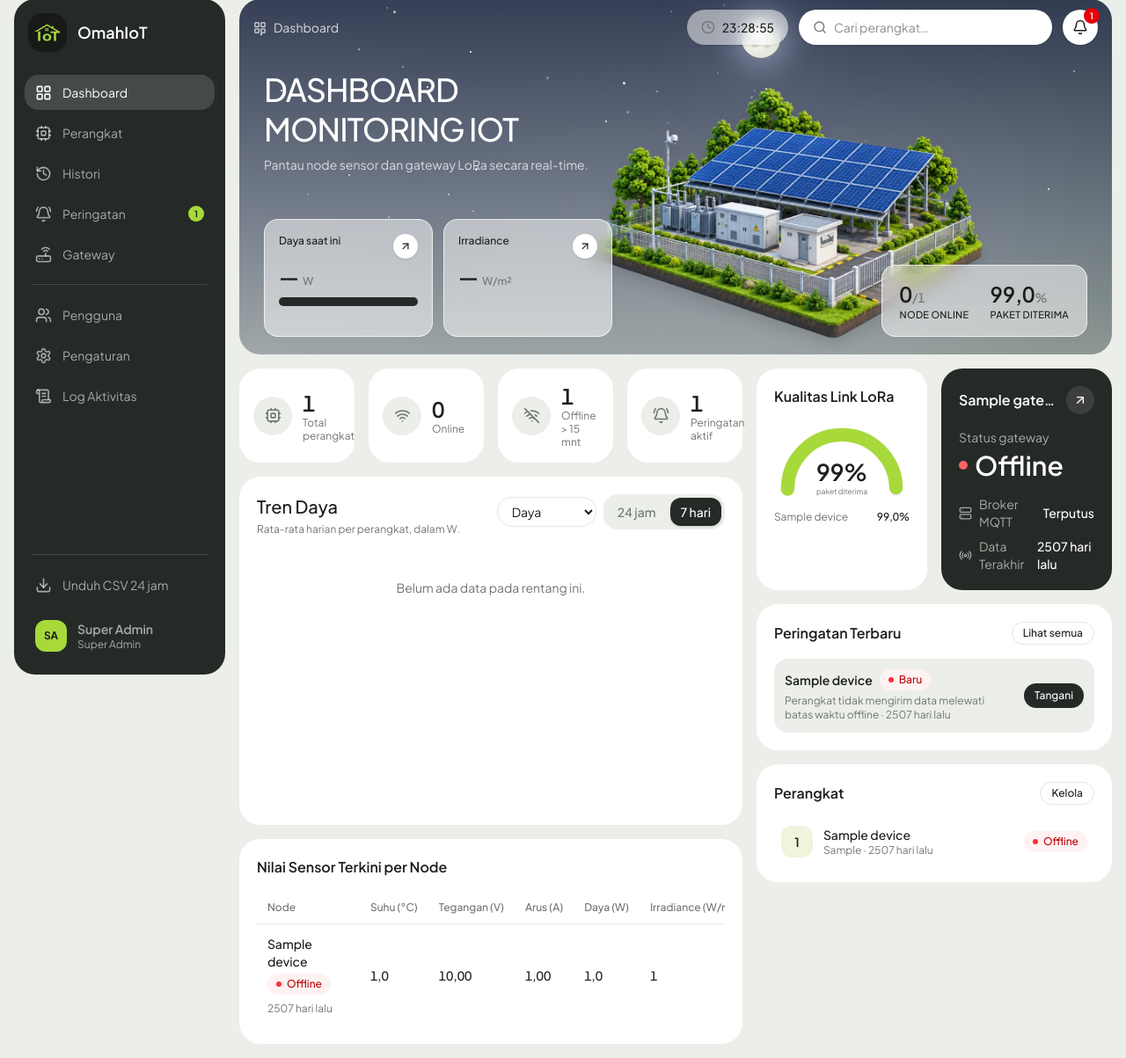
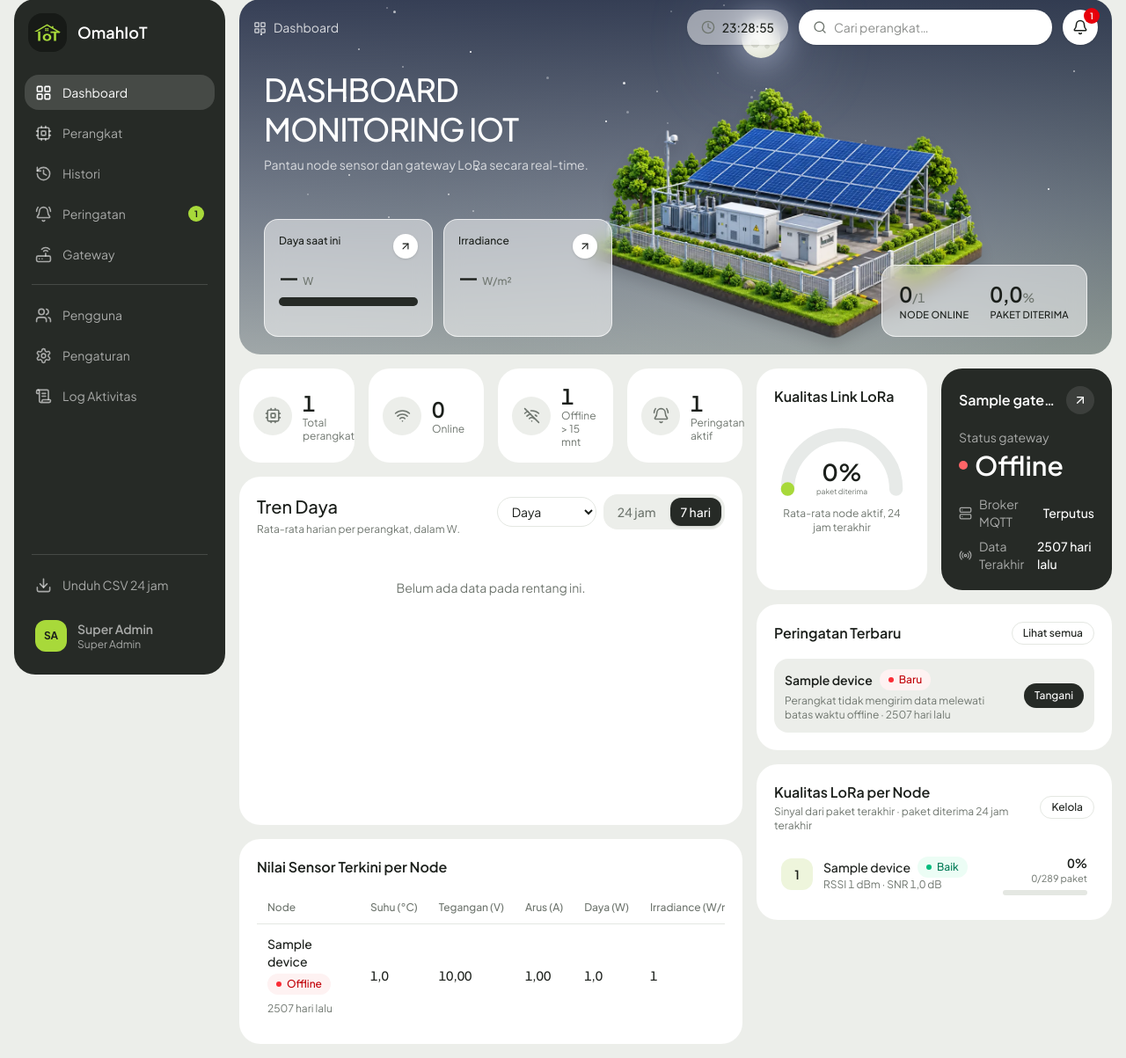
Before and after one commit to bayu3prayitno/dashboard_plts, a Laravel app: page /dashboard in a window 1280 px wide. Shown: the part 17-1220 px from the top of the page at 88% size. Run offline with Laravel 12, Linux system fonts and the light colour scheme; a user stored in the database is signed in; data comes from the database, SQL or seed files in the repository; tables that the repository leaves empty hold one stand-in row (values such as "Sample post"); style sheets or scripts are compiled from the project's sources.

Commit message:
feat: dashboard tambah paket loss

```diff
--- a/app/Http/Controllers/DashboardController.php
+++ b/app/Http/Controllers/DashboardController.php
@@ -10,6 +10,7 @@ use App\Support\SettingsCache;
 use Carbon\CarbonImmutable;
 use Illuminate\Database\Eloquent\Builder;
 use Illuminate\Http\Request;
+use Illuminate\Support\Carbon;
 use Illuminate\Support\Collection;
 use Illuminate\Support\Facades\Cache;
 use Illuminate\Support\Facades\DB;
@@ -84,8 +85,15 @@ class DashboardController extends Controller
         $powerPeak = max(array_map(fn ($p) => $p['value'] ?? 0, $trend['avg']['power']['24h']));
         $powerShare = $powerNow !== null && $powerPeak > 0 ? min(100, $powerNow / $powerPeak * 100) : 0;
 
-        $links = array_values(array_filter($devices, fn ($d) => $d['aktif'] && $d['packet_loss'] !== null));
-        $received = $this->average(array_map(fn ($d) => 100 - $d['packet_loss'], $links));
+        // Paket diterima per node (24 jam terakhir) + kualitas sinyal LoRa dari paket terakhir
+        $linkStats = $this->linkStats(array_column($devices, 'id'));
+        foreach ($devices as &$d) {
+            $d['link'] = $linkStats[$d['id']];
+        }
+        unset($d);
+
+        $links = array_values(array_filter($devices, fn ($d) => $d['aktif'] && $d['link']['percent'] !== null));
+        $received = $this->average(array_map(fn ($d) => $d['link']['percent'], $links));
 
         return view('dashboard.index', [
             'devices' => $devices,
@@ -125,8 +133,93 @@ class DashboardController extends Controller
             'status' => $device->status($offlineMinutes),
             'last_seen' => $device->last_seen_at,
             'packet_loss' => $m?->packet_loss !== null ? (float) $m->packet_loss : null,
+            'rssi' => $m?->rssi !== null ? (int) $m->rssi : null,
+            'snr' => $m?->snr !== null ? (float) $m->snr : null,
+            'quality' => self::linkQuality($m?->rssi !== null ? (int) $m->rssi : null, $m?->snr !== null ? (float) $m->snr : null),
             'latest' => $latest,
         ];
+    }
+
+    /**
+     * Kualitas sinyal LoRa dari paket terakhir: diambil yang terburuk antara RSSI dan SNR.
+     * RSSI: > -100 dBm baik, -100..-115 sedang, < -115 lemah.
+     * SNR : >= 0 dB baik, -10..0 sedang, < -10 lemah (mendekati batas demodulasi LoRa).
+     */
+    public static function linkQuality(?int $rssi, ?float $snr): ?string
+    {
+        if ($rssi === null && $snr === null) {
+            return null;
+        }
+
+        $levels = ['baik' => 0, 'sedang' => 1, 'lemah' => 2];
+        $byRssi = $rssi === null ? 'baik' : ($rssi > -100 ? 'baik' : ($rssi >= -115 ? 'sedang' : 'lemah'));
+        $bySnr = $snr === null ? 'baik' : ($snr >= 0 ? 'baik' : ($snr >= -10 ? 'sedang' : 'lemah'));
+
+        return $levels[$byRssi] >= $levels[$bySnr] ? $byRssi : $bySnr;
+    }
+
+    /** Rentang hitung paket diterima. */
+    private const LINK_WINDOW_HOURS = 24;
+
+    /**
+     * Paket diterima tiap node dalam 24 jam terakhir dibanding paket yang seharusnya masuk
+     * (satu paket per interval beacon). Firmware tidak mengirim packet loss, jadi dihitung di server.
+     * Node yang baru mulai mengirim di dalam rentang dihitung sejak paket pertamanya.
+     *
+     * @param  array<int>  $deviceIds
+     * @return array<int, array{received: int, expected: int, percent: ?float}>
+     */
+    private function linkStats(array $deviceIds): array
+    {
+        $empty = ['received' => 0, 'expected' => 0, 'percent' => null];
+        if ($deviceIds === []) {
+            return [];
+        }
+
+        $interval = max(1, (int) SettingsCache::get('beacon_interval_minutes', '5'));
+        $now = now();
+        $windowStart = $now->copy()->subHours(self::LINK_WINDOW_HOURS);
+
+        $inWindow = DB::table('measurements')
+            ->whereIn('device_id', $deviceIds)
+            ->where('recorded_at', '>=', $windowStart)
+            ->selectRaw('device_id, COUNT(*) AS received, MIN(recorded_at) AS first_at')
+            ->groupBy('device_id')
+            ->get()
+            ->keyBy('device_id');
+
+        // Node yang sudah mengirim sebelum rentang: harapan dihitung penuh 24 jam
+        $olderIds = DB::table('measurements')
+            ->whereIn('device_id', $deviceIds)
+            ->where('recorded_at', '<', $windowStart)
+            ->distinct()
+            ->pluck('device_id')
+            ->map(fn ($id) => (int) $id)
+            ->all();
+
+        $stats = [];
+        foreach ($deviceIds as $id) {
+            $row = $inWindow->get($id);
+            $hasOlder = in_array($id, $olderIds, true);
+
+            if (! $row && ! $hasOlder) {
+                $stats[$id] = $empty; // belum pernah mengirim data
+
+                continue;
+            }
+
+            $start = $hasOlder ? $windowStart : Carbon::parse($row->first_at);
+            $expected = intdiv((int) $start->diffInMinutes($now, true), $interval) + 1;
+            $received = (int) ($row->received ?? 0);
+
+            $stats[$id] = [
+                'received' => $received,
+                'expected' => $expected,
+                'percent' => min(100, $received / $expected * 100),
+            ];
+        }
+
+        return $stats;
     }
 
     /** Pengukuran terakhir tiap perangkat, dikunci dengan device_id. */
--- a/resources/views/components/status-badge.blade.php
+++ b/resources/views/components/status-badge.blade.php
@@ -10,6 +10,10 @@
         'selesai' => ['Selesai', 'bg-emerald-50 text-emerald-700', 'bg-emerald-500'],
         'connected' => ['Terhubung', 'bg-emerald-50 text-emerald-700', 'bg-emerald-500'],
         'disconnected' => ['Terputus', 'bg-red-50 text-red-700', 'bg-red-500'],
+        // Kualitas sinyal LoRa (DashboardController::linkQuality)
+        'baik' => ['Baik', 'bg-emerald-50 text-emerald-700', 'bg-emerald-500'],
+        'sedang' => ['Sedang', 'bg-amber-50 text-amber-800', 'bg-amber-500'],
+        'lemah' => ['Lemah', 'bg-red-50 text-red-700', 'bg-red-500'],
     ];
     [$label, $tone, $dot] = $map[$status] ?? $map['nonaktif'];
 @endphp
--- a/resources/views/dashboard/index.blade.php
+++ b/resources/views/dashboard/index.blade.php
@@ -197,14 +197,7 @@
                     <text x="100" y="88" text-anchor="middle" class="fill-ink text-[34px] font-semibold">{{ $received === null ? '—' : round($received).'%' }}</text>
                     <text x="100" y="108" text-anchor="middle" class="fill-muted text-[11px]">paket diterima</text>
                 </svg>
-                <ul class="mt-3 space-y-1.5 text-xs">
-                    @foreach ($links as $d)
-                        <li class="flex justify-between gap-2">
-                            <span class="truncate text-muted">{{ $d['nama'] }}</span>
-                            <span class="font-medium tabular-nums">{{ Format::num(100 - $d['packet_loss'], 1) }}%</span>
-                        </li>
-                    @endforeach
-                </ul>
+                <p class="mt-2 text-center text-xs text-muted">Rata-rata node aktif, 24 jam terakhir</p>
             </section>
 
             {{-- Status gateway --}}
@@ -290,19 +283,47 @@
             {{-- Perangkat --}}
             <section class="card sm:col-span-2">
                 <div class="mb-4 flex items-center justify-between gap-3">
-                    <h2 class="text-base font-semibold">Perangkat</h2>
+                    <div>
+                        <h2 class="text-base font-semibold">Kualitas LoRa per Node</h2>
+                        <p class="mt-0.5 text-xs text-muted">Sinyal dari paket terakhir · paket diterima 24 jam terakhir</p>
+                    </div>
                     <a href="{{ route('devices.index') }}" class="rounded-full border border-line px-3 py-1 text-xs font-medium hover:bg-canvas">Kelola</a>
                 </div>
+                @if ($devices === [])
+                    <p class="py-6 text-center text-sm text-muted">Belum ada node di gateway ini.</p>
+                @endif
                 <ul class="space-y-1">
                     @foreach ($devices as $d)
+                        @php $link = $d['link']; @endphp
                         <li>
                             <a href="{{ route('devices.show', $d['id']) }}" class="flex items-center gap-3 rounded-2xl p-2 hover:bg-canvas">
                                 <span class="grid size-9 shrink-0 place-items-center rounded-xl bg-primary-soft text-sm font-semibold">{{ $d['node_id'] }}</span>
                                 <span class="min-w-0 flex-1">
-                                    <span class="block truncate text-sm font-medium">{{ $d['nama'] }}</span>
-                                    <span class="block truncate text-xs text-muted">{{ $d['lokasi'] }} · {{ Format::relTime($d['last_seen']) }}</span>
+                                    <span class="flex items-center gap-2">
+                                        <span class="truncate text-sm font-medium">{{ $d['nama'] }}</span>
+                                        @if ($d['quality'])
+                                            <x-status-badge :status="$d['quality']" class="py-0.5" />
+                                        @endif
+                                    </span>
+                                    <span class="block truncate text-xs text-muted tabular-nums">
+                                        @if ($d['rssi'] !== null || $d['snr'] !== null)
+                                            RSSI {{ $d['rssi'] ?? '—' }} dBm · SNR {{ Format::num($d['snr'], 1) }} dB
+                                        @else
+                                            Belum ada data sinyal
+                                        @endif
+                                    </span>
                                 </span>
-                                <x-status-badge :status="$d['status']" />
+                                <span class="w-24 shrink-0 text-right">
+                                    @if ($link['percent'] !== null)
+                                        <span class="block text-sm font-semibold tabular-nums">{{ Format::num($link['percent'], 0) }}%</span>
+                                        <span class="block text-[11px] text-muted tabular-nums" title="Paket diterima / seharusnya (1 paket per interval beacon)">{{ $link['received'] }}/{{ $link['expected'] }} paket</span>
+                                        <span class="mt-1 block h-1.5 overflow-hidden rounded-full bg-line">
+                                            <span class="block h-full rounded-full {{ $link['percent'] >= 90 ? 'bg-lime' : ($link['percent'] >= 70 ? 'bg-amber-400' : 'bg-red-400') }}" style="width: {{ $link['percent'] }}%"></span>
+                                        </span>
+                                    @else
+                                        <span class="text-xs text-muted">—</span>
+                                    @endif
+                                </span>
                             </a>
                         </li>
                     @endforeach
```
